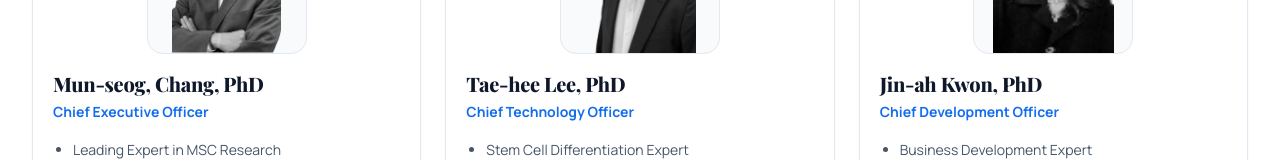
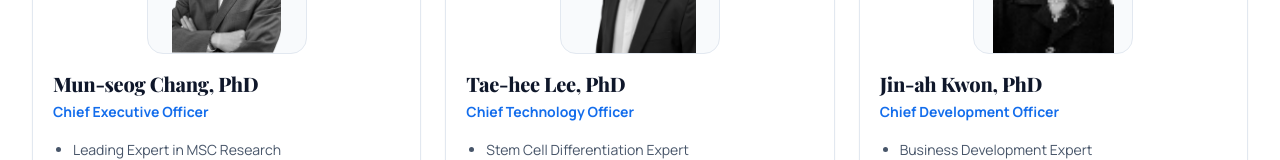
Before and after one commit to layerrama/qgenetics-website-renewal, a Next.js app: page / in a window 1280 px wide. Shown: the part 2921-3081 px from the top of the page. Built offline with nearby package versions, Linux system fonts and the light colour scheme; a web font is replaced by a local one.

Commit message:
Fix CEO name format to Mun-seog Chang, PhD

```diff
--- a/src/constants/content.ts
+++ b/src/constants/content.ts
@@ -97,7 +97,7 @@ export const content = {
       title: "Global Top-Tier R&D and Business Development Experts",
       members: [
         {
-          name: "Mun-seog, Chang, PhD",
+          name: "Mun-seog Chang, PhD",
           role: "Chief Executive Officer",
           image: "/chang.png",
           resume: [
```
